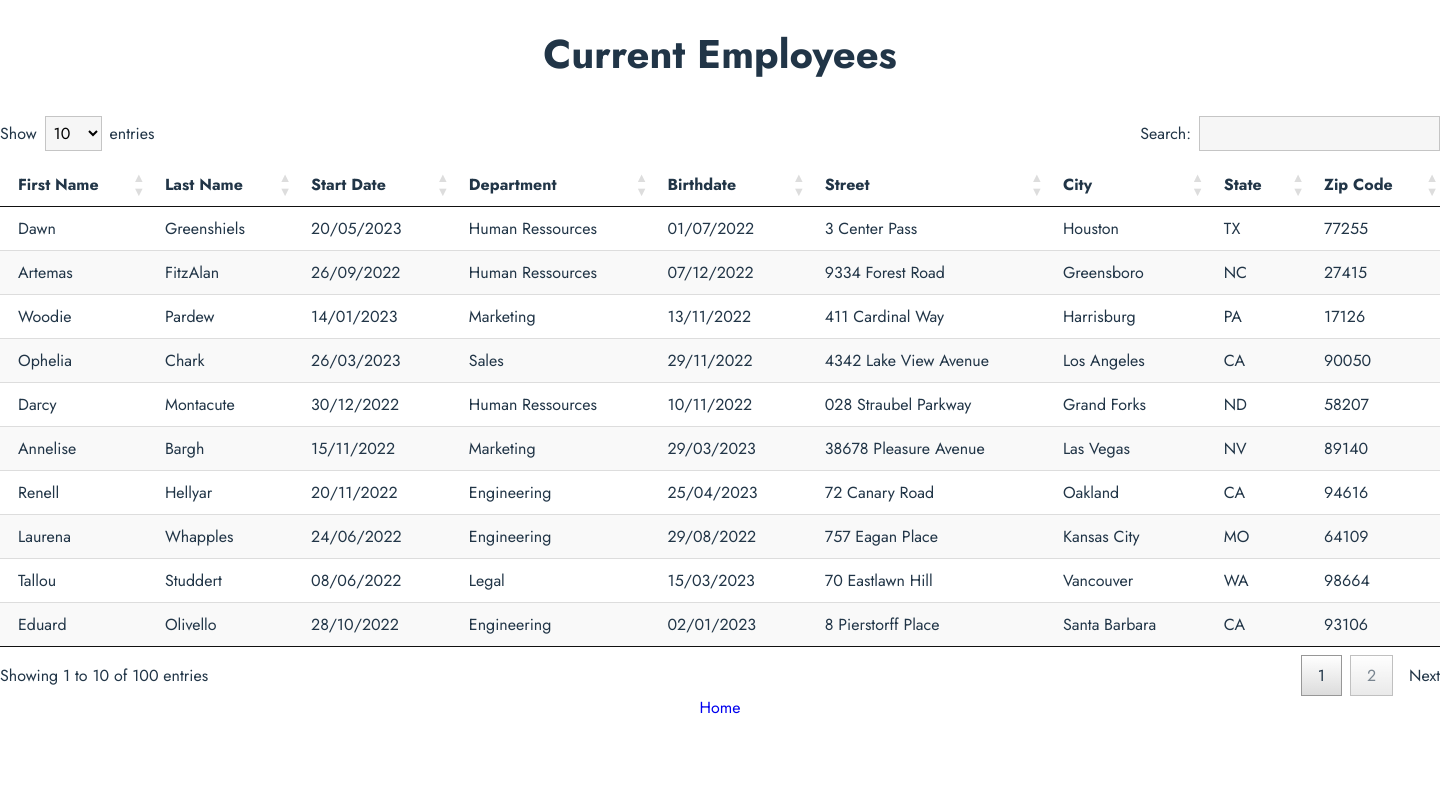
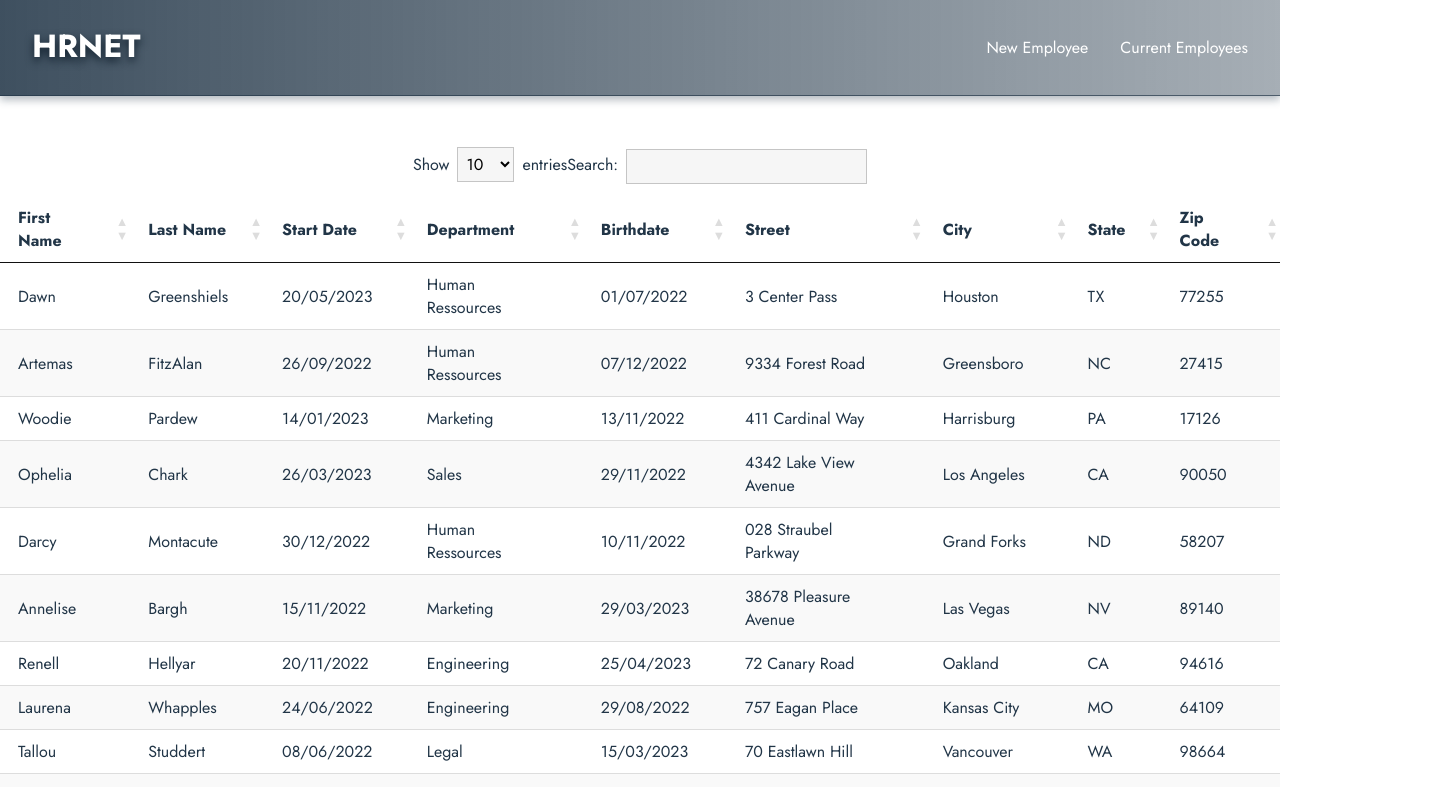
Before and after one commit to ask0ldd/P14-JQuery2ReactPluginsConversion, a React (Vite) app: page /P14-JQuery2ReactPluginsConversion/employee-list in a window 1280 px wide. Shown: the top 787 px of the page, 1440 px wide, since content can reach past the window. Built offline with nearby package versions, Linux system fonts and the light colour scheme.

Commit message:
header added

```diff
--- a/src/components/CustomForm.tsx
+++ b/src/components/CustomForm.tsx
@@ -105,7 +105,7 @@ function CustomForm({modalManager} : {modalManager : IModalManager} ){
   }
 
   return(
-      <form className="mainform">
+      <form>
           <h2>1. Personnal</h2>
 
           <FormInput input={{id : 'firstname', type : "text"}}
--- /dev/null
+++ b/src/components/Header.tsx
@@ -0,0 +1,18 @@
+import { Link } from 'react-router-dom'
+import '../style/Header.css'
+
+function Header(){
+    return (
+        <header>
+            <div className='headerContainer'>
+                <div className="hrnet" style={{transform:'translateY(-2px)', fontWeight:'700', }}>HRNET</div>
+                <nav>
+                    <Link to={`/`} style={{width:'fit-content', justifySelf:'center', alignSelf:'center', display:'flex'}}>New Employee</Link>
+                    <Link to={`/employee-list`}>Current Employees</Link>
+                </nav>
+            </div>
+        </header>
+    )
+}
+
+export default Header
--- a/src/index.css
+++ b/src/index.css
@@ -32,6 +32,10 @@ body {
   /*place-items: center;*/
   min-width: 320px;
   min-height: 100vh;
+  flex-direction: column;
+  width: 100%;
+  flex-shrink: 0;
+  flex-grow: 1;
 }
 
 h1 {
--- a/src/pages/CurrentEmployees.tsx
+++ b/src/pages/CurrentEmployees.tsx
@@ -8,6 +8,7 @@ import { ColumnBuilder } from '../components/DatasTable/builders/ColumnBuilder'
 import { TableModel } from '../components/DatasTable/models/TableModel'
 import { useContext } from 'react'
 import { EmployeesContext } from '../contexts/EmployeesContext'
+import Header from '../components/Header'
 
 /**
  * Component : Displaying the current employees datatable page.
@@ -29,11 +30,14 @@ function CurrentEmployees() {
   tableModel.addColumn(ColumnBuilder.startBuilder().setColumnName("Zip Code").setDatatypeAsNumber().setAccessor("zipCode").setSortability(true).build())
 
   return (
-    <main className='mainCE'>
-      <h1>Current Employees</h1>
-      <DatasTable tableModel={tableModel} tableDatas={employeesList}/>
-      <Link to={`/`} style={{width:'fit-content', justifySelf:'center', alignSelf:'center', display:'flex'}}>Home</Link>
-    </main>)
+    <>
+      <Header/>
+      <main className='mainCE'>
+        <DatasTable tableModel={tableModel} tableDatas={employeesList}/>
+        {/*<Link to={`/`} style={{width:'fit-content', justifySelf:'center', alignSelf:'center', display:'flex'}}>Home</Link>*/}
+      </main>
+    </>
+    )
 }
 
 export default CurrentEmployees
--- a/src/pages/NewEmployeeForm.tsx
+++ b/src/pages/NewEmployeeForm.tsx
@@ -7,6 +7,7 @@ import {useModalManager} from '../components/Modal/hooks/useModalManager'
 import CustomForm from '../components/CustomForm'
 import ModalBaseHeader from '../components/Modal/ModalBaseHeader'
 import { useEffect } from 'react'
+import Header from '../components/Header'
 
 // !!!!!!! create a button to fill the forms with mockdatas
 
@@ -27,8 +28,10 @@ function App() {
   }, [])
 
   return (
+    <>
+      <Header/>
       <main>
-      <Link to={`/employee-list`}>View Current Employees</Link>
+        {/*<Link to={`/employee-list`}>View Current Employees</Link>*/}
 
         <CustomForm modalManager={modalManager}/>
 
@@ -41,6 +44,7 @@ function App() {
         <button style={{padding:'1rem', marginTop:'1rem', width:'100%'}} onClick={() => modalManager.displayModalPreset("formError")}>Show alternate modale</button>*/}
 
       </main>
+    </>
   )
 
   /**
--- a/src/style/CurrentEmployees.css
+++ b/src/style/CurrentEmployees.css
@@ -3,7 +3,8 @@
   flex-direction: column;
   font-family: "Jost", sans-serif;
   font-size: 1rem;
-  width: 1440px;
+  max-width: 1440px;
+  padding-top: 3rem;
 }
 
 #entriesNSearchContainer,
--- a/src/style/CustomForm.css
+++ b/src/style/CustomForm.css
@@ -1,12 +1,14 @@
-.mainform {
+form {
   display: flex;
   flex-direction: column;
-  width: 360px;
+  max-width: 500px;
+  flex-grow: 1;
+  width: 100%;
   font-family: "Jost", sans-serif;
   font-size: 1rem;
 }
 
-.mainform input[type="submit"] {
+form input[type="submit"] {
   margin-top: 2.325rem;
   /*height: 32px;*/
   font-family: "Jost", sans-serif;
@@ -17,7 +19,7 @@
   cursor: pointer;
 }
 
-.mainform input[type="submit"]:hover {
+form input[type="submit"]:hover {
   background: #0078d7;
   border: 1px solid #0078d7;
   color: #fff;
@@ -25,6 +27,6 @@
   box-shadow: 0 4px 8px #72aedf;
 }
 
-.mainform input:focus {
+form input:focus {
   outline: 1px solid #0078d7;
 }
--- /dev/null
+++ b/src/style/Header.css
@@ -0,0 +1,40 @@
+header {
+  width: 100%;
+  height: 6rem;
+  /*background-color: #213547;*/
+  background: linear-gradient(90deg, #213547dd, #21354766);
+  color: #ffffff;
+  font-family: "Jost", sans-serif;
+  font-size: 2rem;
+  padding: 0 2rem;
+  display: flex;
+  align-items: center;
+  justify-content: center;
+  box-shadow: 0px 4px 8px #21354755;
+  border-bottom: 1px solid #213547aa;
+}
+
+.headerContainer {
+  display: flex;
+  align-items: center;
+  justify-content: space-between;
+  max-width: 1440px;
+  width: 100%;
+}
+
+.hrnet {
+  text-shadow: 0px 4px 8px rgb(16, 31, 44);
+}
+
+header nav {
+  display: flex;
+  flex-direction: row;
+  column-gap: 2rem;
+}
+
+header a:any-link {
+  color: #ffffff;
+  font-family: "Jost", sans-serif;
+  font-size: 1rem;
+  width: fit-content;
+}
--- a/src/style/NewEmployeeForm.css
+++ b/src/style/NewEmployeeForm.css
@@ -1,7 +1,12 @@
 #root {
-  max-width: 1440px;
-  margin: 0 auto;
-  padding: 2rem 0 6rem 0;
+  width: 100%;
+  /*margin: 0 auto;*/
+  /*padding: 2rem 0 6rem 0;*/
+  padding: 0 0 6rem 0;
+  display: flex;
+  flex-direction: column;
+  justify-items: center;
+  align-items: center;
 }
 
 a {
@@ -12,17 +17,25 @@ a {
   width: 100%;
 }
 
-.mainform {
+/*.mainform {
   display: flex;
   flex-direction: column;
   width: 360px;
   font-family: "Jost", sans-serif;
   font-size: 1rem;
+}*/
+
+main {
+  width: 100%;
+  max-width: 1440px;
+  display: flex;
+  flex-direction: column;
+  align-items: center;
 }
 
-.mainform input[type="text"],
-.mainform input[type="number"],
-.mainform input[type="date"] {
+main input[type="text"],
+main input[type="number"],
+main input[type="date"] {
   border: 1px solid #c5c5c5;
   background: #f6f6f6;
   padding: 0.5em 0.6em 0.45em 0.6em;
@@ -33,7 +46,7 @@ a {
   margin-top: 0.325rem;
 }
 
-.mainform input[type="submit"] {
+main input[type="submit"] {
   margin-top: 2.325rem;
   /*height: 32px;*/
   font-family: "Jost", sans-serif;
@@ -44,7 +57,7 @@ a {
   cursor: pointer;
 }
 
-.mainform input[type="submit"]:hover {
+main input[type="submit"]:hover {
   background: #0078d7;
   border: 1px solid #0078d7;
   color: #fff;
@@ -56,7 +69,7 @@ label.defaultSpacing {
   margin-top: 1rem;
 }
 
-.mainform input:focus {
+main input:focus {
   outline: 1px solid #0078d7;
 }
 
```
Lines whose indentation alone changed are shown as unchanged.
